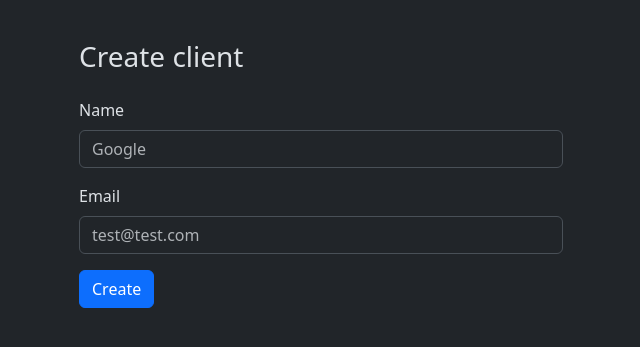
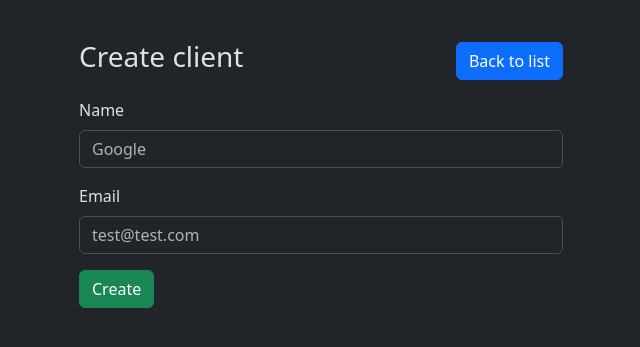
Before and after one commit to RayanEncarnacion/payment-reminder-python, a Django app: template payment_reminder/templates/payment_reminder/client/create.html in a window 1280 px wide. Shown: the top 347 px of the page, without its empty margins (319-959 px from the left). Run offline with Django 5.2, Linux system fonts and the light colour scheme; the template is opened without the code that fills it, so the values that code supplies are empty.

Commit message:
feat: Links to connect pages in between

```diff
--- a/payment_reminder/templates/payment_reminder/client/create.html
+++ b/payment_reminder/templates/payment_reminder/client/create.html
@@ -21,7 +21,10 @@
 
         {% csrf_token %}
 
-        <h3 class="d-inline-block">Create client</h3>
+        <div class="d-flex justify-content-between align-items-center">
+            <h3>Create client</h3>
+            <a href="/client/" class="btn btn-primary">Back to list</a>
+        </div>
 
         <div class="col-12">
             <label for="name" class="form-label">Name</label>
@@ -46,7 +49,7 @@
             </div>
         </div>
         <div class="col-12">
-            <button class="btn btn-primary" type="submit">Create</button>
+            <button class="btn btn-success" type="submit">Create</button>
         </div>
     </form>
 
--- a/payment_reminder/templates/payment_reminder/client/detail.html
+++ b/payment_reminder/templates/payment_reminder/client/detail.html
@@ -22,6 +22,8 @@
         <li>Email: {{ client.email }}</li>
     </ul>
 
+    <a href="/client" class="btn btn-primary">Back to list</a>
+
     <script
         src="https://cdn.jsdelivr.net/npm/bootstrap@5.3.3/dist/js/bootstrap.bundle.min.js"
         integrity="sha384-YvpcrYf0tY3lHB60NNkmXc5s9fDVZLESaAA55NDzOxhy9GkcIdslK1eN7N6jIeHz"
--- a/payment_reminder/templates/payment_reminder/client/index.html
+++ b/payment_reminder/templates/payment_reminder/client/index.html
@@ -15,7 +15,11 @@
 <body data-bs-theme="dark"
     class="h-100 d-flex align-items-center justify-content-center flex-column py-4">
 
-    <h1>Client's list</h1>
+
+    <div class="d-flex justify-content-center gap-1 align-items-center gap-4">
+        <h1 class="mb-0">Client's list</h1>
+        <a href="/client/create/" class="btn btn-primary">Create client</a>
+    </div>
 
     {% if client_list %}
     <ul class="mt-3">
```
